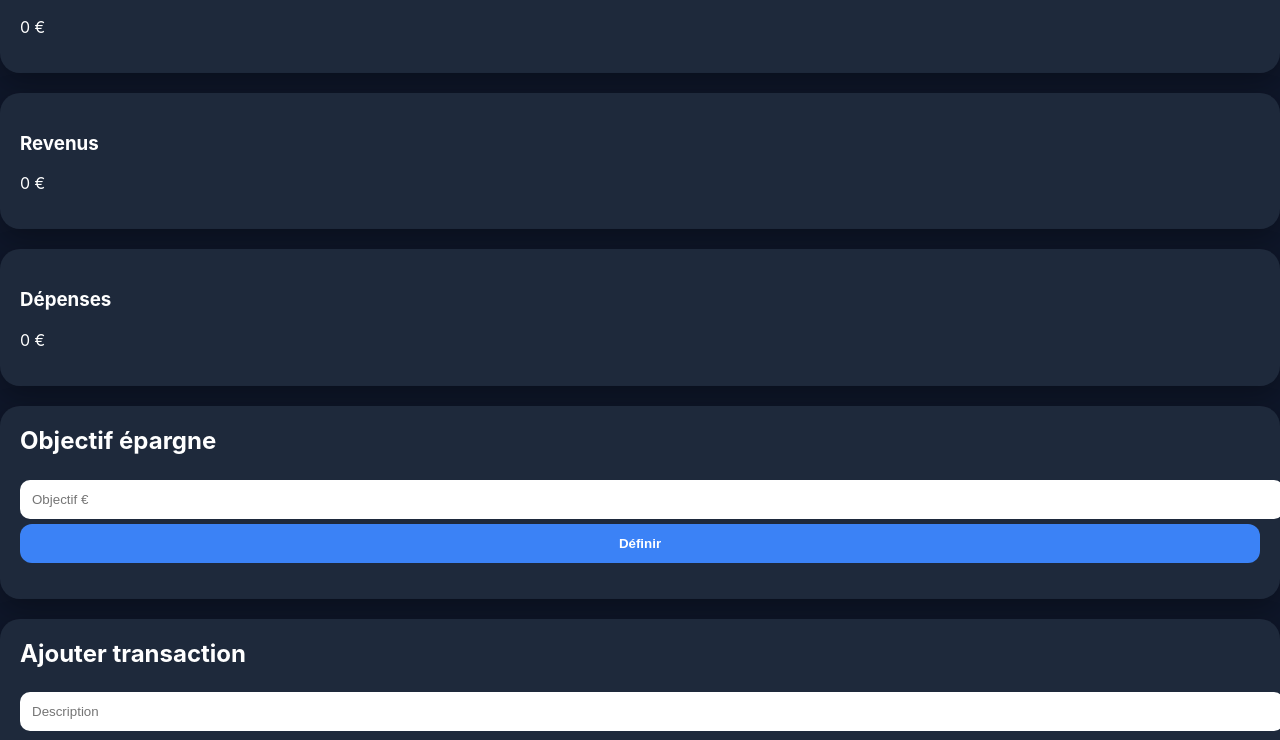
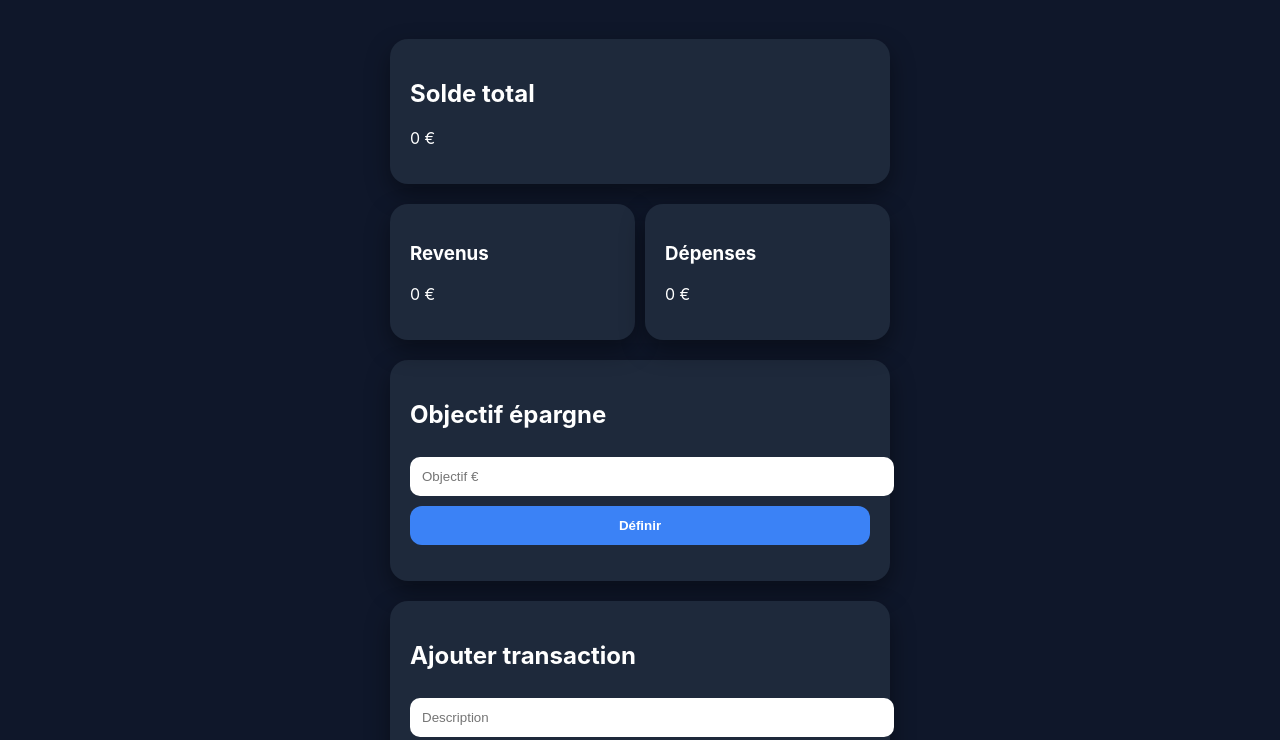
Before and after one commit to NeEwNee/mon-suivi, a plain HTML site: page index.html in a window 1280 px wide. Shown: the part 134-874 px from the top of the page. Drawn offline with nearby package versions, Linux system fonts and the light colour scheme.

Commit message:
Refactor CSS styles for improved layout and design

```diff
--- a/style.css
+++ b/style.css
@@ -1,41 +1,49 @@
 body{
-font-family: -apple-system, BlinkMacSystemFont;
+font-family:-apple-system;
 background:#0f172a;
 color:white;
 margin:0;
-padding:0;
-}
-
-.app{
-padding:20px;
 }
 
 header{
 text-align:center;
-margin-bottom:20px;
+padding:20px;
+font-size:22px;
+}
+
+.container{
+padding:20px;
+max-width:500px;
+margin:auto;
 }
 
 .card{
 background:#1e293b;
 padding:20px;
-border-radius:20px;
+border-radius:18px;
 margin-bottom:20px;
-box-shadow:0 10px 30px rgba(0,0,0,0.3);
+box-shadow:0 10px 25px rgba(0,0,0,0.4);
 }
 
-h2{
-margin-top:0;
+.grid{
+display:grid;
+grid-template-columns:1fr 1fr;
+gap:10px;
 }
 
-input{
+input,select{
+
 width:100%;
 padding:12px;
-margin:5px 0;
 border-radius:10px;
 border:none;
+margin-top:8px;
+
 }
 
 button{
+
+margin-top:10px;
 width:100%;
 padding:12px;
 border-radius:12px;
@@ -43,14 +51,19 @@ border:none;
 background:#3b82f6;
 color:white;
 font-weight:bold;
+
 }
 
 ul{
+
 list-style:none;
 padding:0;
+
 }
 
 li{
-padding:10px;
+
+padding:8px;
 border-bottom:1px solid #334155;
+
 }
```
